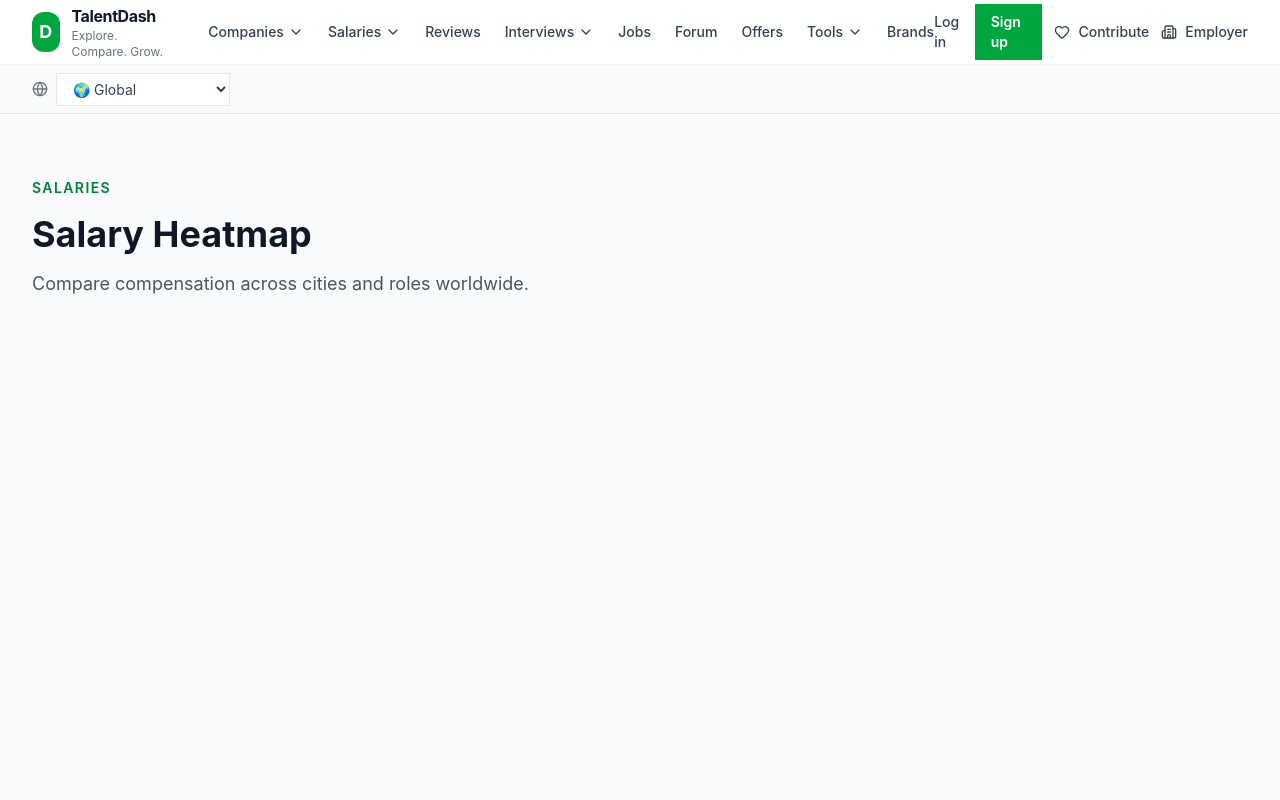
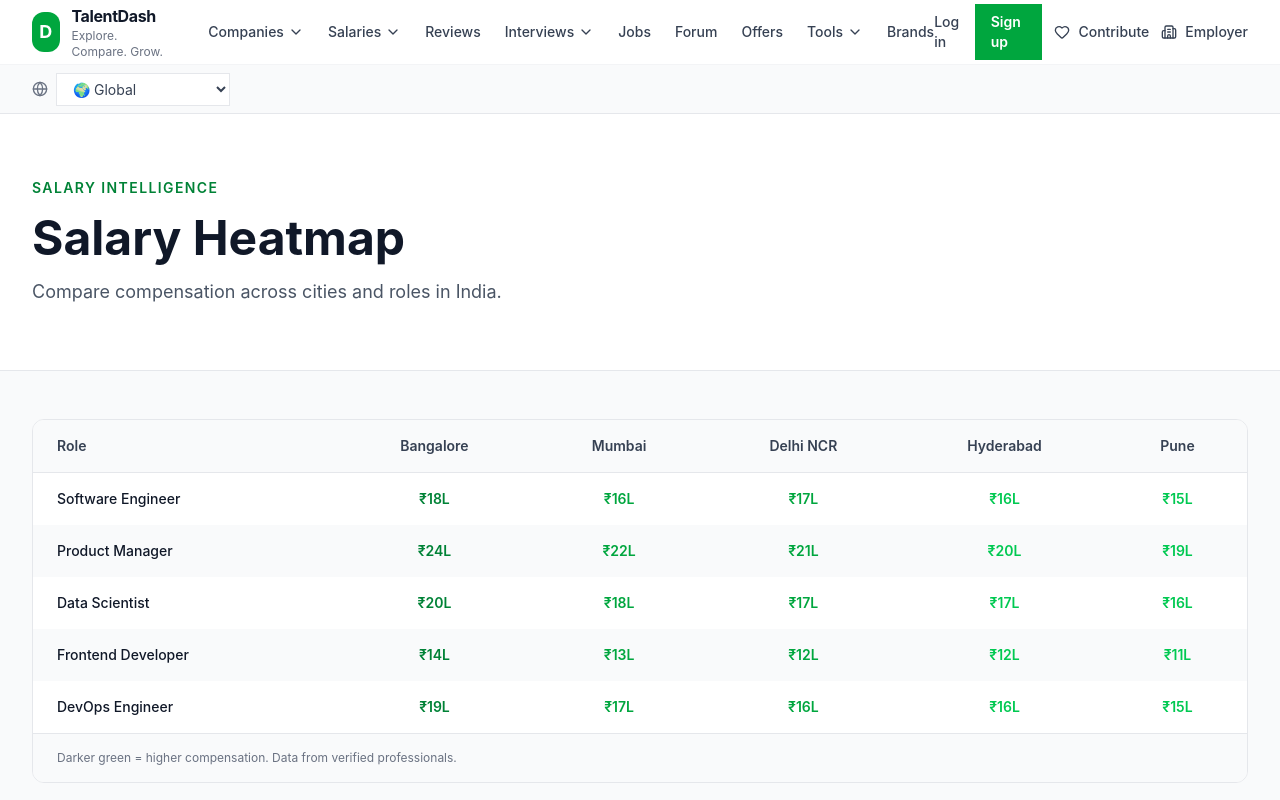
Before and after one commit to sanikakarche/-talentdash_Team1, a Next.js app in the folder apps/web/: page /salaries/heatmap in a window 1280 px wide. Shown: the top 800 px of the page. Built offline with nearby package versions, Linux system fonts and the light colour scheme.

Commit message:
feat: add salary heatmap table with India city data

```diff
--- a/apps/web/app/salaries/heatmap/page.tsx
+++ b/apps/web/app/salaries/heatmap/page.tsx
@@ -1,10 +1,54 @@
 export default function SalaryHeatmapPage() {
+  const rows = [
+    { role: "Software Engineer", bangalore: "₹18L", mumbai: "₹16L", delhi: "₹17L", hyderabad: "₹16L", pune: "₹15L" },
+    { role: "Product Manager", bangalore: "₹24L", mumbai: "₹22L", delhi: "₹21L", hyderabad: "₹20L", pune: "₹19L" },
+    { role: "Data Scientist", bangalore: "₹20L", mumbai: "₹18L", delhi: "₹17L", hyderabad: "₹17L", pune: "₹16L" },
+    { role: "Frontend Developer", bangalore: "₹14L", mumbai: "₹13L", delhi: "₹12L", hyderabad: "₹12L", pune: "₹11L" },
+    { role: "DevOps Engineer", bangalore: "₹19L", mumbai: "₹17L", delhi: "₹16L", hyderabad: "₹16L", pune: "₹15L" },
+  ];
+
   return (
     <main className="min-h-screen bg-gray-50">
-      <div className="mx-auto max-w-7xl px-4 py-16 sm:px-6 lg:px-8">
-        <p className="text-sm font-semibold uppercase tracking-widest text-green-700">Salaries</p>
-        <h1 className="mt-4 text-4xl font-bold text-gray-900">Salary Heatmap</h1>
-        <p className="mt-4 text-lg text-gray-600">Compare compensation across cities and roles worldwide.</p>
+      <section className="bg-white border-b border-gray-200">
+        <div className="mx-auto max-w-7xl px-4 py-16 sm:px-6 lg:px-8">
+          <p className="text-sm font-semibold uppercase tracking-widest text-green-700">Salary Intelligence</p>
+          <h1 className="mt-4 text-5xl font-bold text-gray-900">Salary Heatmap</h1>
+          <p className="mt-4 text-lg text-gray-600">Compare compensation across cities and roles in India.</p>
+        </div>
+      </section>
+
+      <div className="mx-auto max-w-7xl px-4 py-12 sm:px-6 lg:px-8">
+        <div className="bg-white rounded-xl border border-gray-200 overflow-hidden">
+          <div className="overflow-x-auto">
+            <table className="w-full text-sm">
+              <thead>
+                <tr className="bg-gray-50 border-b border-gray-200">
+                  <th className="text-left px-6 py-4 font-semibold text-gray-700">Role</th>
+                  <th className="text-center px-6 py-4 font-semibold text-gray-700">Bangalore</th>
+                  <th className="text-center px-6 py-4 font-semibold text-gray-700">Mumbai</th>
+                  <th className="text-center px-6 py-4 font-semibold text-gray-700">Delhi NCR</th>
+                  <th className="text-center px-6 py-4 font-semibold text-gray-700">Hyderabad</th>
+                  <th className="text-center px-6 py-4 font-semibold text-gray-700">Pune</th>
+                </tr>
+              </thead>
+              <tbody>
+                {rows.map((row, i) => (
+                  <tr key={row.role} className={i % 2 === 0 ? "bg-white" : "bg-gray-50"}>
+                    <td className="px-6 py-4 font-medium text-gray-900">{row.role}</td>
+                    <td className="px-6 py-4 text-center font-semibold text-green-700">{row.bangalore}</td>
+                    <td className="px-6 py-4 text-center font-semibold text-green-600">{row.mumbai}</td>
+                    <td className="px-6 py-4 text-center font-semibold text-green-600">{row.delhi}</td>
+                    <td className="px-6 py-4 text-center font-semibold text-green-500">{row.hyderabad}</td>
+                    <td className="px-6 py-4 text-center font-semibold text-green-500">{row.pune}</td>
+                  </tr>
+                ))}
+              </tbody>
+            </table>
+          </div>
+          <div className="px-6 py-4 border-t border-gray-200 bg-gray-50">
+            <p className="text-xs text-gray-500">Darker green = higher compensation. Data from verified professionals.</p>
+          </div>
+        </div>
       </div>
     </main>
   );
```
